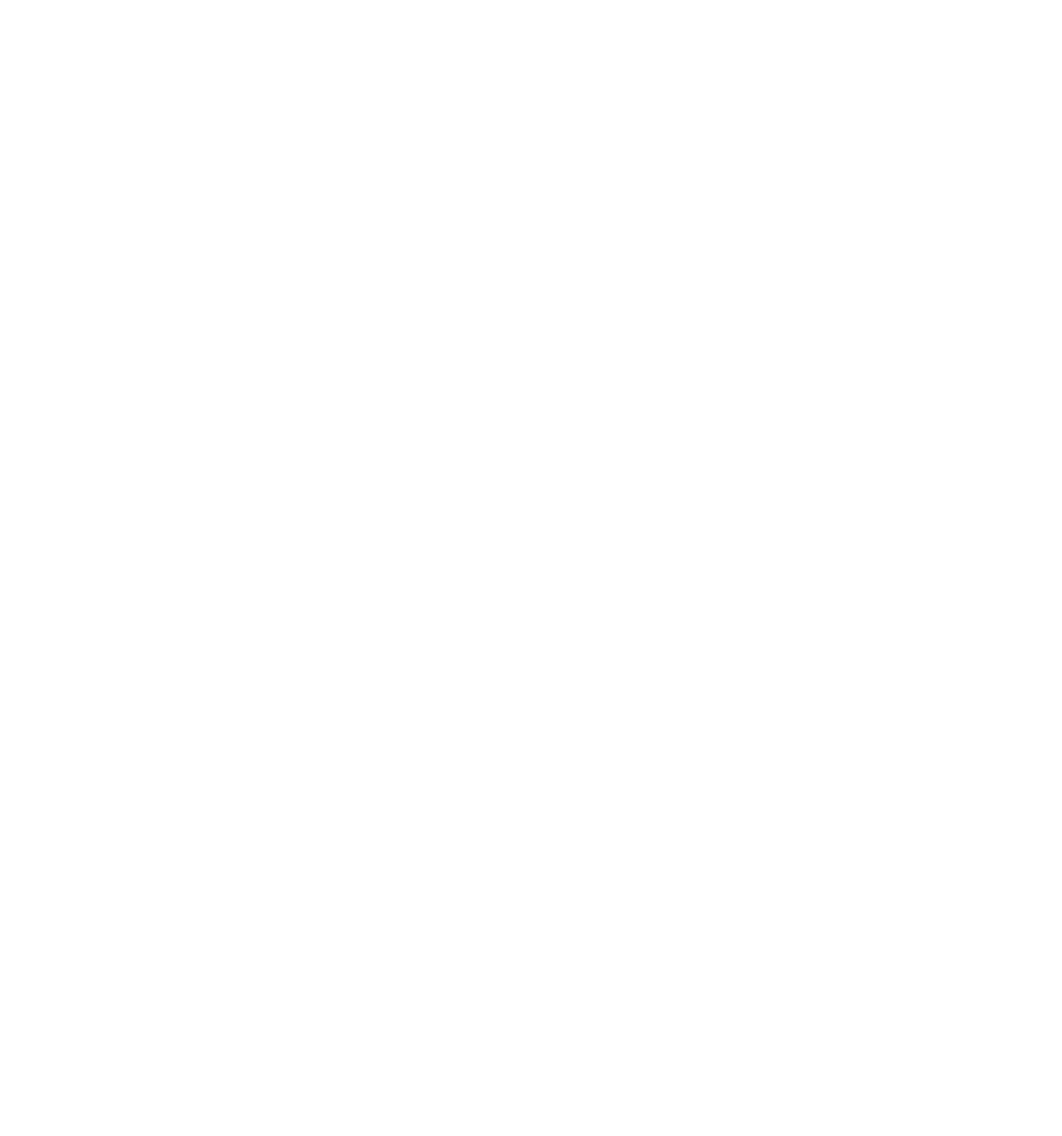
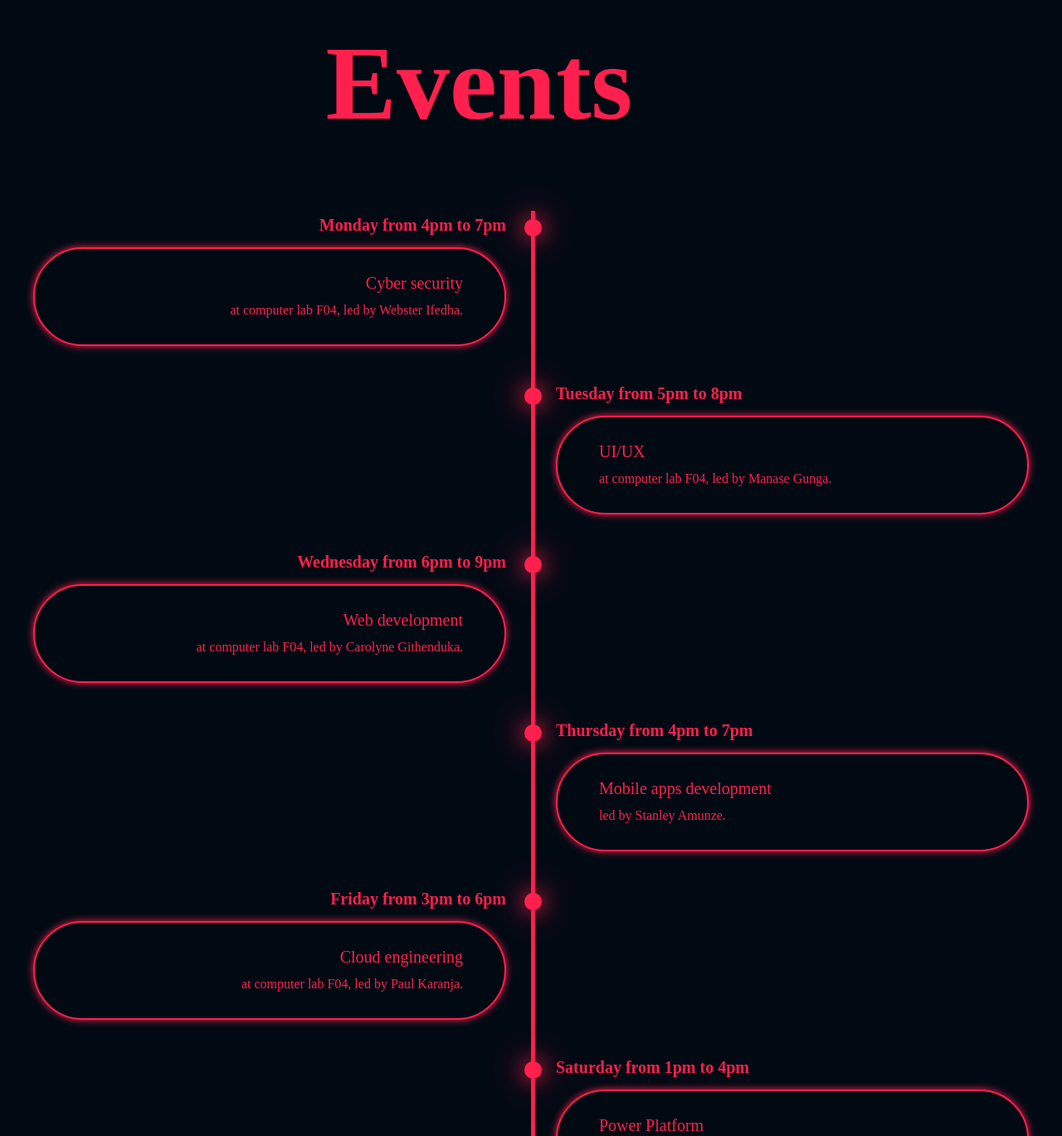
Before and after one commit to VicGriffin/MUTC, a React (Vite) app: page /events in a window 1280 px wide. Shown: the part 321-1690 px from the top of the page at 83% size. Before the commit the page ends 800 px from the top, so only its background shows below. Built offline with nearby package versions, Linux system fonts and the light colour scheme; a web font is replaced by a local one.

Commit message:
create events page

```diff
--- a/src/components/testimonials/testimonials.css
+++ b/src/components/testimonials/testimonials.css
@@ -15,6 +15,8 @@
 
 
 .testimonial {
+    margin-left: 4rem;
+    margin-right: 4rem;
     display: flex;
     flex-direction: column;
     align-items: center;
--- /dev/null
+++ b/src/pages/events/events.css
@@ -0,0 +1,97 @@
+.heading{
+    font-size: 8rem;
+    text-align: center;
+    margin: 5rem 0;
+    color: #FF204E;
+}
+.events{
+    padding: 100px 15px;
+    background-color: #010A13 ;
+}
+.events h2{
+    margin-bottom: 5rem;
+}
+.timeline-items{
+    max-width: 1200px;
+    margin: auto;
+    display: flex;
+    flex-wrap: wrap;
+    position: relative;
+    flex-direction: column;
+}
+.timeline-items::before{
+    margin-left: 50%;
+    content: '';
+    position: absolute;
+    width: 5px;
+    height: 100%;
+    background-color:  #FF204E;
+    left: calc(50%-1px);
+}
+.timeline-item{
+    margin-bottom: 40px;
+    width: 100%;
+    position: relative;
+}
+.timeline-item:last-child{
+    margin-bottom: 0;
+}
+.timeline-item:nth-child(odd){
+    padding-right: calc(50% + 30px);
+    text-align: right;
+}
+.timeline-item:nth-child(even){
+    padding-left: calc(50% + 30px);
+}
+.timeline-dot{
+    height: 21px;
+    width: 21px;
+    background-color: #FF204E;
+    box-shadow: 0 0 25px #FF204E,
+                0 0 50px #ff204e;
+    position: absolute;
+    left: calc(50% - 8px);
+    border-radius: 50%;
+    top: 10px;
+}
+.timeline-date{
+    font-size: 20px;
+    font-weight: 800;
+    color: #FF204E;
+    margin: 6px 0 15px;
+}
+.timeline-content{
+    background-color: #010A13;
+    border: 2px solid #FF204E;
+    padding: 30px 50px;
+    border-radius: 4rem;
+    box-shadow: 0 0 10px #FF204E;
+    cursor: pointer;
+    transition: 0.3s ease-in-out;
+}
+.timeline-content:hover{
+    transform: scale(1.05);
+    box-shadow: 0 0 25px #FF204E;
+}
+.timeline-content h3{
+    font-size: 20px;
+    color: #FF204E;
+    margin: 0 0 10px;
+    font-weight: 500;
+}
+.timeline-content p{
+    color: #ff204e;
+    font-size: 16px;
+    font-weight: 300;
+    line-height: 22px;
+}
+::-webkit-scrollbar{
+    width: 15px;
+}
+::-webkit-scrollbar-thumb{
+    background-color: #FF204E;
+}
+::-webkit-scrollbar-track{
+    background-color: #010A13;
+    width: 30px;
+}
--- a/src/pages/events/events.jsx
+++ b/src/pages/events/events.jsx
@@ -1,11 +1,68 @@
-
+import "../events/events.css"
 
 
 function Events() {
     return(
         <>
-        <section>
-            <h1>events</h1>
+        <section className="events">
+            <h2 className="heading">Events</h2>
+            <div className="timeline-items">
+
+                <div className="timeline-item">
+                    <div className="timeline-dot"></div>
+                        <div className="timeline-date">Monday from 4pm to 7pm</div>
+                        <div className="timeline-content">
+                            <h3>Cyber security</h3>
+                            <p> at computer lab F04, led by Webster Ifedha.</p>
+                        </div>
+                </div>
+
+                <div className="timeline-item">
+                    <div className="timeline-dot"></div>
+                        <div className="timeline-date">Tuesday from 5pm to 8pm </div>
+                        <div className="timeline-content">
+                            <h3>UI/UX</h3>
+                            <p> at computer lab F04, led by Manase Gunga.</p>
+                        </div>
+                </div>
+
+                <div className="timeline-item">
+                    <div className="timeline-dot"></div>
+                        <div className="timeline-date">Wednesday from 6pm to 9pm</div>
+                        <div className="timeline-content">
+                            <h3>Web development</h3>
+                            <p> at computer lab F04, led by Carolyne Githenduka.</p>
+                        </div>
+                </div>
+
+                <div className="timeline-item">
+                    <div className="timeline-dot"></div>
+                        <div className="timeline-date">Thursday from 4pm to 7pm</div>
+                        <div className="timeline-content">
+                            <h3>Mobile apps development</h3>
+                            <p>   led by Stanley Amunze.</p>
+                        </div>
+                </div>
+
+                <div className="timeline-item">
+                    <div className="timeline-dot"></div>
+                        <div className="timeline-date">Friday from 3pm to 6pm</div>
+                        <div className="timeline-content">
+                            <h3>Cloud engineering</h3>
+                            <p>  at computer lab F04, led by Paul Karanja.</p>
+                        </div>
+                </div>
+
+                <div className="timeline-item">
+                    <div className="timeline-dot"></div>
+                        <div className="timeline-date"> Saturday from 1pm to 4pm</div>
+                        <div className="timeline-content">
+                            <h3>Power Platform</h3>
+                            <p> at computer lab F04, led by Evyonn Mbithe.</p>
+                        </div>
+                </div>
+            </div>
+
         </section>
         </>
     )
```
